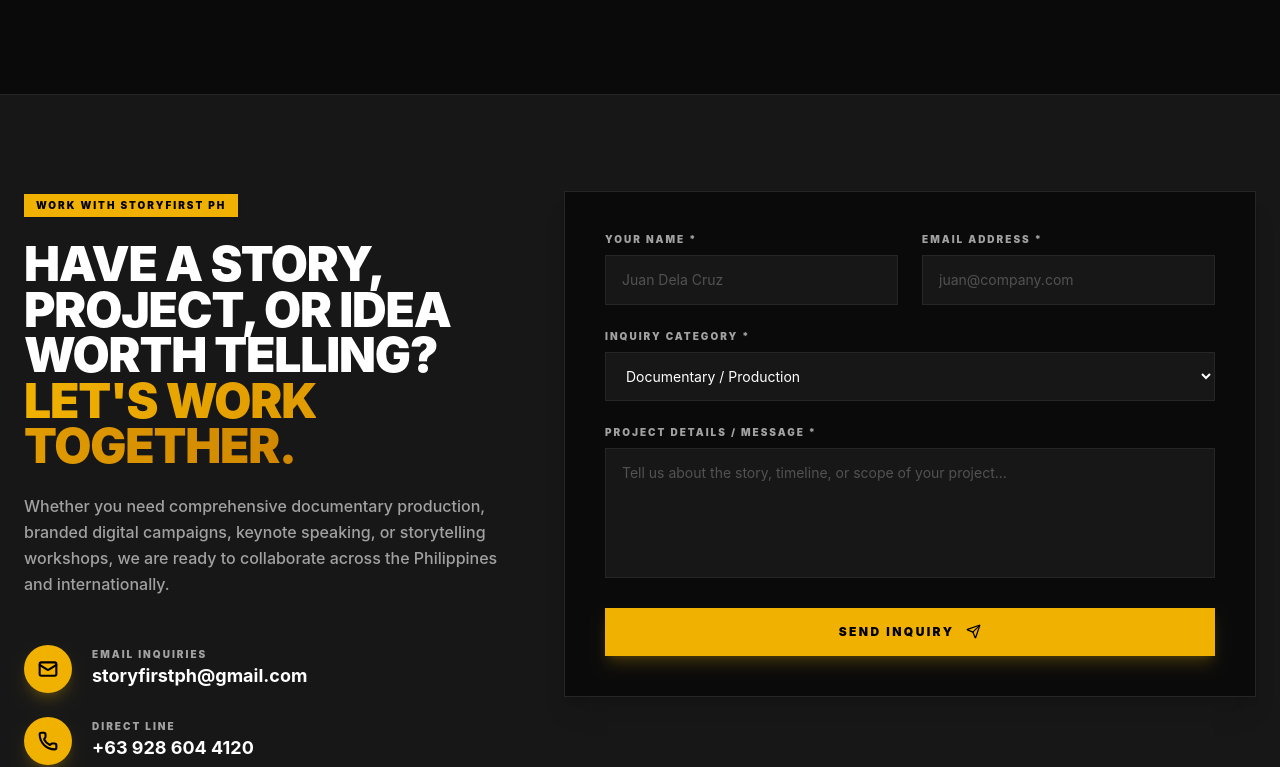
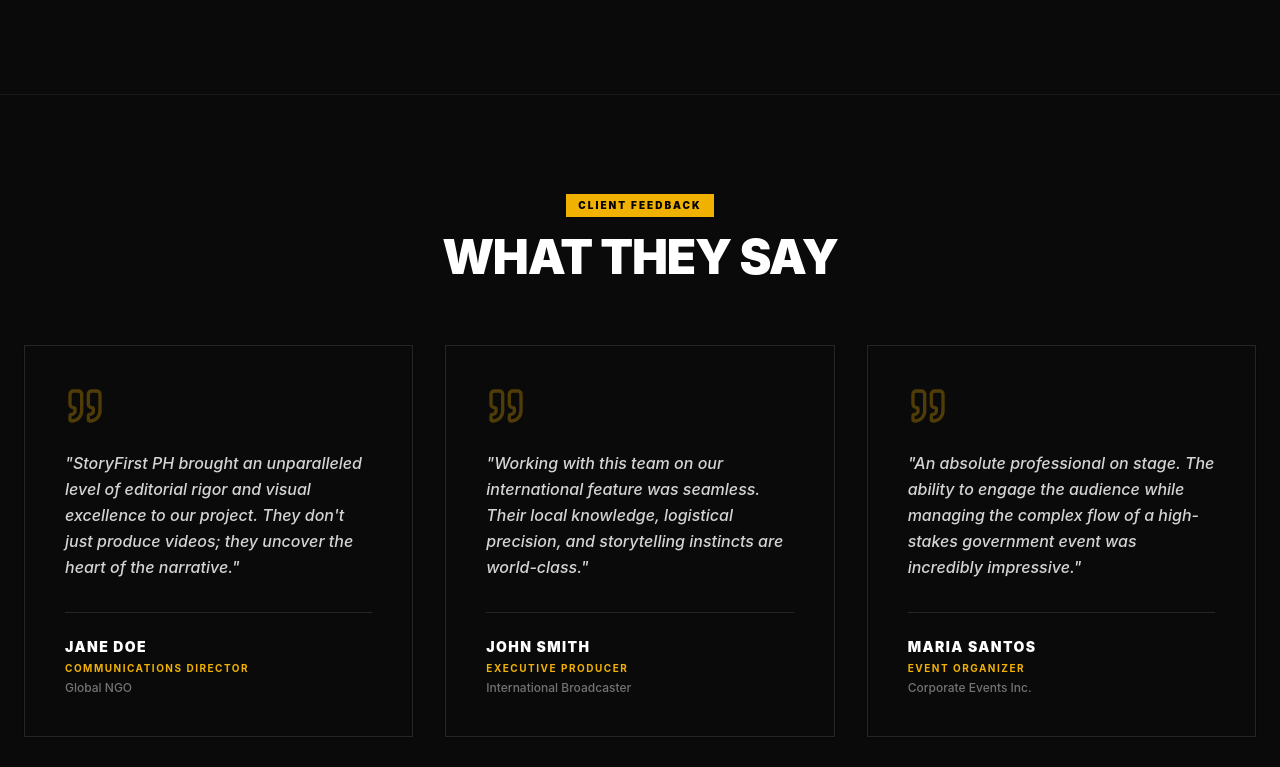
Before and after one commit to hfqhi/storyfirst-ph, a React (Vite) app: page / in a window 1280 px wide. Shown: the part 8454-9221 px from the top of the page. Built offline with nearby package versions, Linux system fonts and the light colour scheme.

Commit message:
feat(testimonials): build clean, formatted client feedback section matching editorial design requirements

```diff
--- a/src/App.jsx
+++ b/src/App.jsx
@@ -7,7 +7,7 @@
 import Awards from "./components/Awards";
 import Clients from "./components/Clients";
 import Advocacies from "./components/Advocacies";
-// import Testimonials from "./components/Testimonials";
+import Testimonials from "./components/Testimonials";
 // import Team from "./components/Team";
 import Contact from "./components/Contact";
 import Footer from "./components/Footer";
@@ -46,7 +46,7 @@
           <Awards />
           <Clients />
           <Advocacies />
-          {/* <Testimonials /> */}
+          <Testimonials />
           {/* <Team /> */}
           <Contact />
         </main>
--- /dev/null
+++ b/src/components/Testimonials.jsx
@@ -0,0 +1,53 @@
+import React from "react";
+import { testimonialsData } from "../data/portfolioData";
+import { Quote } from "lucide-react";
+
+export default function Testimonials() {
+  return (
+    <section
+      id="testimonials"
+      className="py-24 bg-neutral-100 dark:bg-[#0a0a0a] border-t border-neutral-200 dark:border-neutral-900 transition-colors duration-500 px-6"
+    >
+      <div className="max-w-7xl mx-auto">
+        <div className="mb-16 text-center">
+          <span className="bg-yellow-500 text-black uppercase font-black px-3 py-1 text-[10px] tracking-[0.2em] inline-block mb-4 shadow-sm">
+            Client Feedback
+          </span>
+          <h2 className="text-4xl sm:text-5xl font-black text-neutral-950 dark:text-white uppercase tracking-tight">
+            What They Say
+          </h2>
+        </div>
+
+        <div className="grid grid-cols-1 md:grid-cols-2 lg:grid-cols-3 gap-8">
+          {testimonialsData.map((testimonial) => (
+            <div
+              key={testimonial.id}
+              className="bg-white dark:bg-neutral-950 p-10 border border-neutral-200 dark:border-neutral-800 flex flex-col justify-between shadow-sm hover:shadow-xl hover:-translate-y-1 transition-all duration-300"
+            >
+              {/* Quote Content */}
+              <div>
+                <Quote size={40} className="text-yellow-500/30 mb-6" />
+                <p className="text-neutral-700 dark:text-neutral-300 text-base leading-relaxed mb-8 font-medium italic">
+                  "{testimonial.quote}"
+                </p>
+              </div>
+
+              {/* Client Info */}
+              <div className="border-t border-neutral-100 dark:border-neutral-800 pt-6 mt-auto">
+                <p className="text-neutral-900 dark:text-white font-black uppercase tracking-widest text-sm">
+                  {testimonial.name}
+                </p>
+                <p className="text-yellow-600 dark:text-yellow-500 text-[10px] font-bold uppercase tracking-[0.15em] mt-1">
+                  {testimonial.position}
+                </p>
+                <p className="text-neutral-500 dark:text-neutral-500 text-xs font-medium mt-1">
+                  {testimonial.company}
+                </p>
+              </div>
+            </div>
+          ))}
+        </div>
+      </div>
+    </section>
+  );
+}
```
